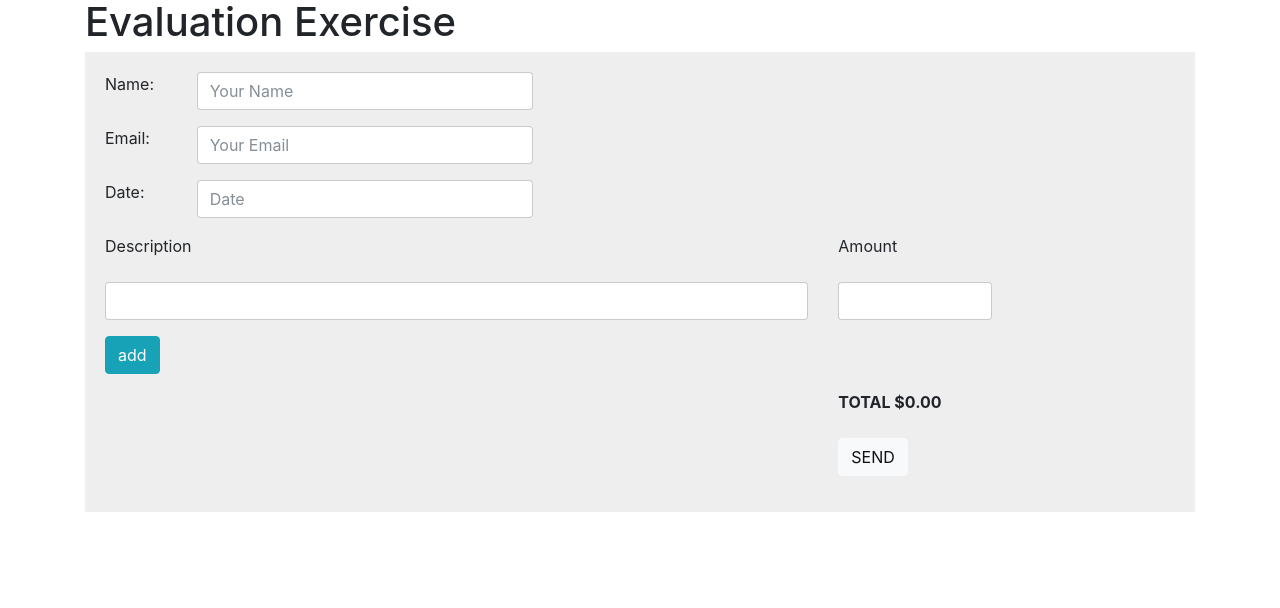
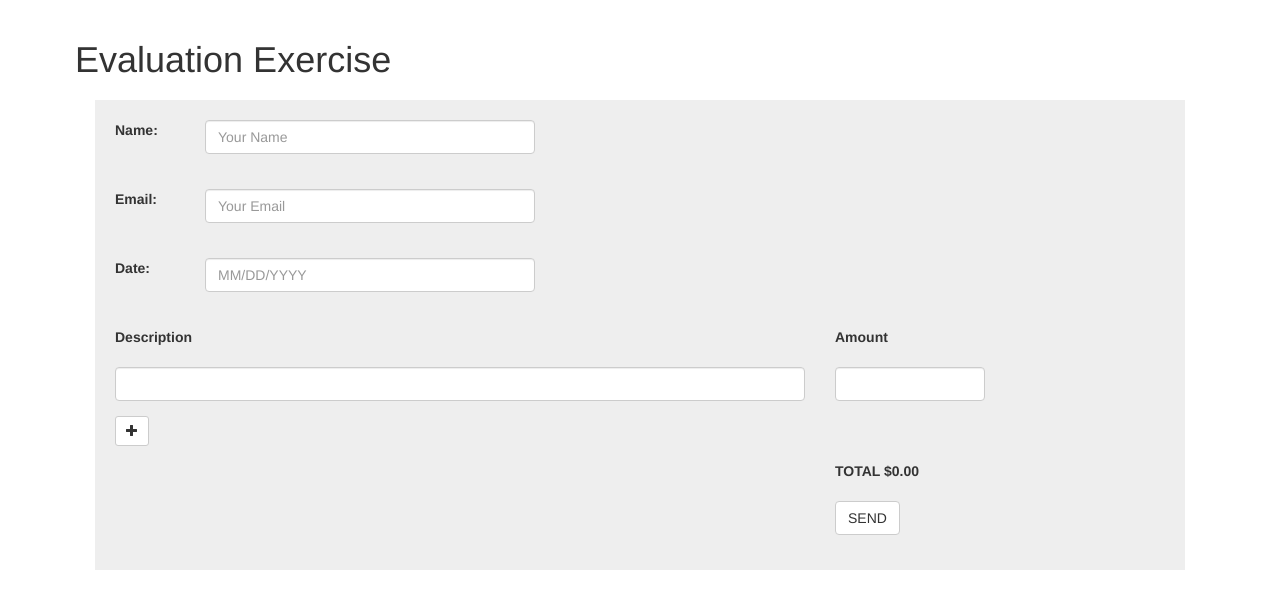
Before and after one commit to chaitanyatejagolla/einvoice, a React app: page / in a window 1280 px wide. Shown: the top 608 px of the page. Built offline with nearby package versions, Linux system fonts and the light colour scheme.

Commit message:
Added validations

```diff
--- a/index.html
+++ b/index.html
@@ -4,7 +4,7 @@
     <!-- Required meta tags -->
     <meta charset="utf-8">
     <meta name="viewport" content="width=device-width, initial-scale=1, shrink-to-fit=no">
-    <link rel="stylesheet" href="https://maxcdn.bootstrapcdn.com/bootstrap/4.0.0-beta/css/bootstrap.min.css" integrity="sha384-/Y6pD6FV/Vv2HJnA6t+vslU6fwYXjCFtcEpHbNJ0lyAFsXTsjBbfaDjzALeQsN6M" crossorigin="anonymous">
+    <link href="https://maxcdn.bootstrapcdn.com/bootstrap/3.3.7/css/bootstrap.min.css" rel="stylesheet">
     <title>Invoice App</title>
 </head>
 <body>
--- a/package.json
+++ b/package.json
@@ -20,6 +20,7 @@
   "dependencies": {
     "express": "^4.13.4",
     "lodash": "^4.2.1",
+    "prop-types": "^15.5.10",
     "react": "^15.6.1",
     "react-dom": "^15.6.1"
   },
--- a/src/components/app.jsx
+++ b/src/components/app.jsx
@@ -3,13 +3,15 @@ import Invoice from './invoice.jsx';
 
 class App extends React.Component {
     render () {
+        var style = {
+            padding: "20px"
+        };
+
         return (
-            <form>
-                <div className="container">
-                    <h1>Evaluation Exercise</h1>
-                    <Invoice />
-                </div>
-            </form>
+            <div className="container" style={style}>
+                <h1>Evaluation Exercise</h1>
+                <Invoice />
+            </div>
         );
     }
 }
--- a/src/components/common/textFieldGroup.jsx
+++ b/src/components/common/textFieldGroup.jsx
@@ -1,24 +1,37 @@
 import React from 'react';
+import PropTypes from 'prop-types';
+import { FormGroup, ControlLabel, FormControl, Button } from 'react-bootstrap';
 
-const TextFieldGroup = ({ field, value, label, type, onChange, placeholder }) => {
+const TextFieldGroup = ({ field, value, label, type, error, onChange, placeholder }) => {
   return (
-        <div className="form-group row">
+        <FormGroup controlId="formValidationError1" validationState={error.length>0 ? 'error' : null}>
+            <div className="row">
                 <div className="col-lg-1">
                     <label>{label}</label>
                 </div>
                 <div className="col-lg-4">
-                <input
+                    <FormControl
                         type={value}
-                    className="form-control"
                         name={field}
                         placeholder={placeholder}
                         onChange={onChange}
                         value={value}
                     />
+                    <ControlLabel>{error}</ControlLabel>
                 </div>
             </div>
+        </FormGroup>
     );
 }
 
+TextFieldGroup.PropTypes = {
+    field: PropTypes.string.isRequired,
+    error: PropTypes.string,
+    placeholder: PropTypes.string.isRequired,
+    value: PropTypes.string.isRequired,
+    label: PropTypes.string.isRequired,
+    type: PropTypes.string.isRequired,
+    onChange: PropTypes.func.isRequired
+}
 
 export default TextFieldGroup;
--- a/src/components/invoice.jsx
+++ b/src/components/invoice.jsx
@@ -1,6 +1,7 @@
 import React from 'react';
 import LineItem from './lineitem.jsx';
 import TextFieldGroup from './common/textFieldGroup.jsx';
+import { Form, FormGroup, FormControl, Button, Glyphicon } from 'react-bootstrap';
 var axios = require('axios');
 
 class Invoice extends React.Component {
@@ -10,9 +11,11 @@ class Invoice extends React.Component {
             name: "",
             email: "",
             date: "",
+            nameError: "",
+            emailError: "",
+            dateError: "",
             total: 0,
             lineItemCount: 1,
-            errors: {},
             lineItemsArray: [{id: 0, desc: "", amount: 0}]
         };
         this._bind("onChange", "addLineItem", "saveData")
@@ -21,20 +24,22 @@ class Invoice extends React.Component {
     render () {
         var style = {
             background: "#eee",
-            padding: "20px"
+            padding: "20px",
+            margin: "20px"
         };
 
         let lineItemsUI = [];
         /* Looping through lineItemsArray for getting line item UI components */
         for (var i = 0; i < this.state.lineItemsArray.length; i += 1) {
-            lineItemsUI.push(<LineItem handleLineItemChange={this.handleLineItemChange.bind(this)} id={i}/>);
+            lineItemsUI.push(<LineItem handleLineItemChange={this.handleLineItemChange.bind(this)} key={i} id={i}/>);
         };
 
         return (
-            <div className="container-fluid" style={style}>
+            <Form onSubmit={this.saveData} style={style} >
                 <TextFieldGroup
                     label="Name: "
                     onChange={this.onChange}
+                    error={this.state.nameError}
                     value={this.state.name}
                     placeholder="Your Name"
                     field="name"
@@ -43,6 +48,7 @@ class Invoice extends React.Component {
                 <TextFieldGroup
                     label="Email: "
                     onChange={this.onChange}
+                    error={this.state.emailError}
                     value={this.state.email}
                     placeholder="Your Email"
                     field="email"
@@ -51,12 +57,14 @@ class Invoice extends React.Component {
                 <TextFieldGroup
                     label="Date: "
                     onChange={this.onChange}
+                    error={this.state.dateError}
                     value={this.state.date}
-                    placeholder="Date"
+                    placeholder="MM/DD/YYYY"
                     field="date"
                     type="date"
                 />
-                <div className="form-group row">
+                <FormGroup>
+                    <div className="row">
                         <div className="col-lg-8">
                             <label>Description</label>
                         </div>
@@ -64,27 +72,85 @@ class Invoice extends React.Component {
                             <label>Amount</label>
                         </div>
                     </div>
+                </FormGroup>
                 {lineItemsUI}
-                <div className="form-group">
-                    <button type="button" className="btn btn-info" name="add" onClick={this.addLineItem}>add</button>
-                </div>
-                <div className="form-group row">
+                <FormGroup>
+                    <Button onClick={this.addLineItem} bsSize="small"><Glyphicon glyph="glyphicon glyphicon-plus" /></Button>
+                </FormGroup>
+                <FormGroup>
+                    <div className="row">
                         <div className="col-lg-8">
                         </div>
                         <div className="col-lg-4">
                         <label><strong>TOTAL   ${this.state.total.toFixed(2)}</strong></label>
                         </div>
                     </div>
-                <div className="form-group row">
+                </FormGroup>
+                <FormGroup>
+                    <div className="row">
                         <div className="col-lg-8">
                         </div>
                         <div className="col-lg-4">
-                        <button type="button" className="btn btn-light" onClick={this.saveData}>SEND</button>
+                            <Button type="submit" className="btn btn-light">SEND</Button>
                         </div>
                     </div>
-            </div>
+                </FormGroup>
+            </Form>
         );
     }
+
+    validate(field, fieldValue) {
+        if (field === "name") {
+            return this.validateName(fieldValue);
+        } else if (field === "date") {
+            return this.validateDate(fieldValue);
+        } else if (field === "email") {
+            return this.validateEmail(fieldValue);
+        } else {
+            return this.validateName(fieldValue) && this.validateDate(fieldValue) && this.validateEmail(fieldValue);
+        }
+    };
+
+    validateName(fieldValue) {
+        let nameError = "";
+        if (fieldValue < 1) {
+            nameError = "Name is a required field";
+        }
+        if (fieldValue > 30) {
+            nameError = "Name is too long -- 30 characters only";
+        }
+        this.setState({
+            nameError: nameError
+        });
+
+        return (nameError.length < 1);
+    }
+
+    validateEmail(fieldValue) {
+        let emailError = "";
+        const emailReg = /^(([^<>()[\]\\.,;:\s@\"]+(\.[^<>()[\]\\.,;:\s@\"]+)*)|(\".+\"))@((\[[0-9]{1,3}\.[0-9]{1,3}\.[0-9]{1,3}\.[0-9]{1,3}\])|(([a-zA-Z\-0-9]+\.)+[a-zA-Z]{2,}))$/;
+        if (!emailReg.test(fieldValue)) {
+            emailError = "Requires valid email";
+        }
+        this.setState({
+            emailError: emailError
+        });
+        return (emailError.length < 1);
+    }
+
+    validateDate(fieldValue) {
+        let dateError = "";
+        var dateReg = /(0[1-9]|1[012])[- \/.](0[1-9]|[12][0-9]|3[01])[- \/.](19|20)\d\d/;
+        if (!dateReg.test(fieldValue)) {
+            dateError = "Please enter a valid date in MM/DD/YYYY format";
+        }
+        this.setState({
+            dateError: dateError
+        });
+        return (dateError.length < 1);
+    }
+
+
 
     /* Utility method to bind all functions */
     _bind(...methods) {
@@ -96,14 +162,31 @@ class Invoice extends React.Component {
         this.setState({
             [event.target.name]: event.target.value
         });
+        this.validate(event.target.name, event.target.value);
     }
 
     /* Posting data to node server using axios */
-    saveData() {
+    saveData(event) {
+        event.preventDefault();
+        const err = this.validate("all");
+        if (!err) {
+            // clear form
+            this.setState({
+                name: "",
+                email: "",
+                date: "",
+                nameError: "",
+                emailError: "",
+                dateError: "",
+                total: 0,
+                lineItemCount: 1,
+                lineItemsArray: [{id: 0, desc: "", amount: 0}]
+            });
             axios.post('http://localhost:3000/invoice/add', { name: this.state.name, email: this.state.email, date: this.state.date})
-        .then(function(response){
+            .then(response => {
                 alert('saved successfully')
             });
+        }
     }
 
     /* Event handler for changes in line items */
--- a/src/components/lineItem.jsx
+++ b/src/components/lineItem.jsx
@@ -1,4 +1,5 @@
 import React from 'react';
+import PropTypes from 'prop-types';
 
 class LineItem extends React.Component {
     constructor(props) {
@@ -43,4 +44,9 @@ class LineItem extends React.Component {
     }
 }
 
+LineItem.propTypes = {
+    id: PropTypes.number.isRequired,
+    handleLineItemChange: PropTypes.func.isRequired
+}
+
 export default LineItem;
--- a/src/css/main.css
+++ /dev/null
@@ -1,71 +0,0 @@
-.mainDiv{
-    border-style: groove;
-}
-
-
-.inputLabel{
-        margin-top: 20px;
-        text-align: right;
-        margin-right: 100px;
-        font-size: 17px;
-        font-family: sans-serif;
-        color: grey;
-}
-
-.inputFields{
-        margin-top: 20px;
-        margin-right: 650px;
-        width: 250px;
-        height: 20px;
-        border: 2px solid #ccc;
-        border-radius: 4px;
-}
-
-.elementsStyle1{
-        display: table-cell;
-        width: 500px;
-        word-spacing: 300px;
-        padding-left: 5px;
-}
-
-.descStyle{
-        margin-top: 20px;
-        margin-left: 60px;
-        margin-right: 80px;
-        width: 250px;
-        height: 20px;
-        border: 2px solid #ccc;
-        border-radius: 4px;
-}
-
-.imgStyle{
-        margin-top: 20px;
-        margin-left: 60px;
-        margin-right: 80px;
-        width: 40px;
-        height: 40px;
-}
-
-.readStyle{
-        margin-top: 20px;
-        margin-left: 620px;
-        word-spacing: 30px;
-        width: 40px;
-        height: 40px;
-        font-size: 17px;
-        font-family: sans-serif;
-        color: black;
-        font-weight: bold;
-}
-
-button {
-    margin-top: 20px;
-    margin-left: 630px;
-    width: 90px;
-    height: 25px;
-    text-decoration-color: black;
-    border-radius: 5px;
-    font-weight: bold;
-    border-color: grey;
-    margin-bottom: 20px;
-}
```
Also changed, not shown: server.js (line endings or trailing spaces), src/index.js (line endings or trailing spaces), webpack.config.js (line endings or trailing spaces). Lines whose indentation alone changed are shown as unchanged.
